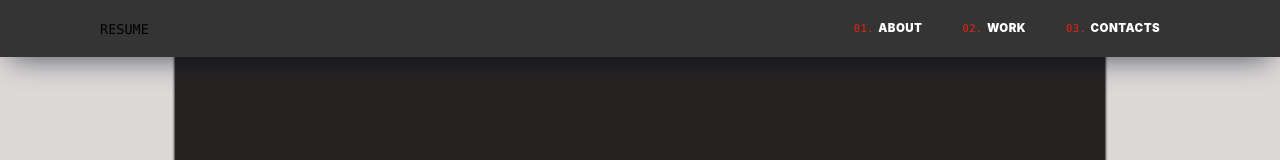
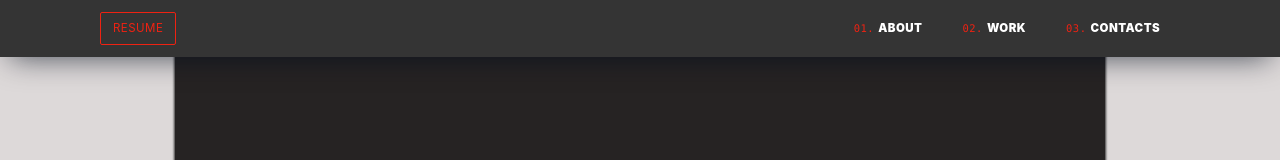
Before and after one commit to willsinn/ws-portfolio, a React (Create React App) app: page / in a window 1280 px wide. Shown: the top 160 px of the page. Built offline with nearby package versions, Linux system fonts and the light colour scheme; a web font is replaced by a local one.

Commit message:
add resume-link btn

```diff
--- a/src/App.css
+++ b/src/App.css
@@ -140,7 +140,18 @@ li {
   align-items: center;
   flex-direction: column;
 }
-
+.resume.navbar-btn:hover {
+  background-color: rgb(184, 62, 53, 15%);
+}
+.resume.navbar-btn {
+  border: 1px solid var(--titles-red);
+  padding: 6px 12px;
+  border-radius: 2px;
+}
+.resume.active-link {
+  color: var(--titles-red);
+  font-weight: 400;
+}
 .nav-wrap {
   display: flex;
   justify-content: space-between;
--- a/src/components/Navbar.js
+++ b/src/components/Navbar.js
@@ -34,7 +34,9 @@ const Navbar = ({}) => {
   return (
     <div className="nav-wrap">
       <div className="navbar">
-        <div>RESUME</div>
+        <div className="resume navbar-btn">
+          <span className="resume active-link">RESUME</span>
+        </div>
         <div className="horz-wrap">{renderNavItems()}</div>
       </div>
     </div>
```
